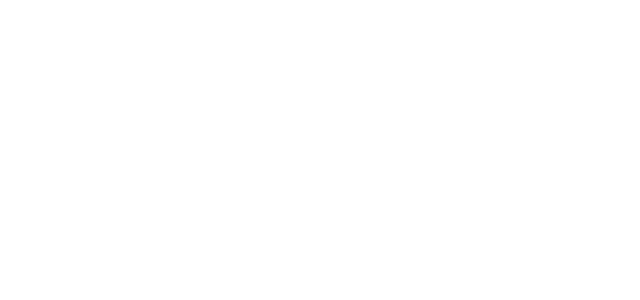
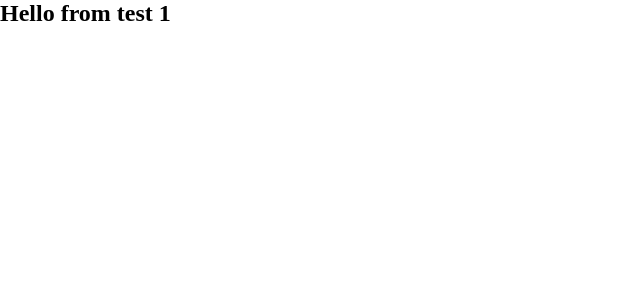
Before and after one commit to biFebriansyah/vuevue, a Vue app: page /#/test/1 in a window 1280 px wide. Shown: the top 300 px of the page, without its empty margins (0-640 px from the left). Built offline with nearby package versions, Linux system fonts and the light colour scheme.

Commit message:
push github

```diff
--- a/src/Views/Product/Product.vue
+++ b/src/Views/Product/Product.vue
@@ -98,6 +98,9 @@ export default {
         goto(data) {
             this.$router.push({ name: "detail", params: { data } })
         },
+        goParams(id) {
+            this.$router.push({ path: `/test/${id}` })
+        },
     },
     mounted() {
         axios
--- a/src/router.js
+++ b/src/router.js
@@ -4,6 +4,7 @@ import Router from "vue-router"
 Vue.use(Router)
 
 import main from "./test"
+import test from "./test"
 import product from "./Views/Product/Product"
 import detail from "./Views/Details/Details"
 
@@ -13,6 +14,11 @@ const mainRouter = new Router({
             path: "/",
             name: "main",
             component: main,
+        },
+        {
+            path: "/test/:id",
+            name: "test",
+            component: test,
         },
         {
             path: "/prod",
--- a/src/test.vue
+++ b/src/test.vue
@@ -1,12 +1,17 @@
 <template>
     <div>
-        <h2>Hello from test</h2>
+        <h2>Hello from test {{ params }}</h2>
     </div>
 </template>
 
 <script>
 export default {
     name: "test",
+    data() {
+        return {
+            params: this.$route.params.id,
+        }
+    },
 }
 </script>
 
```
